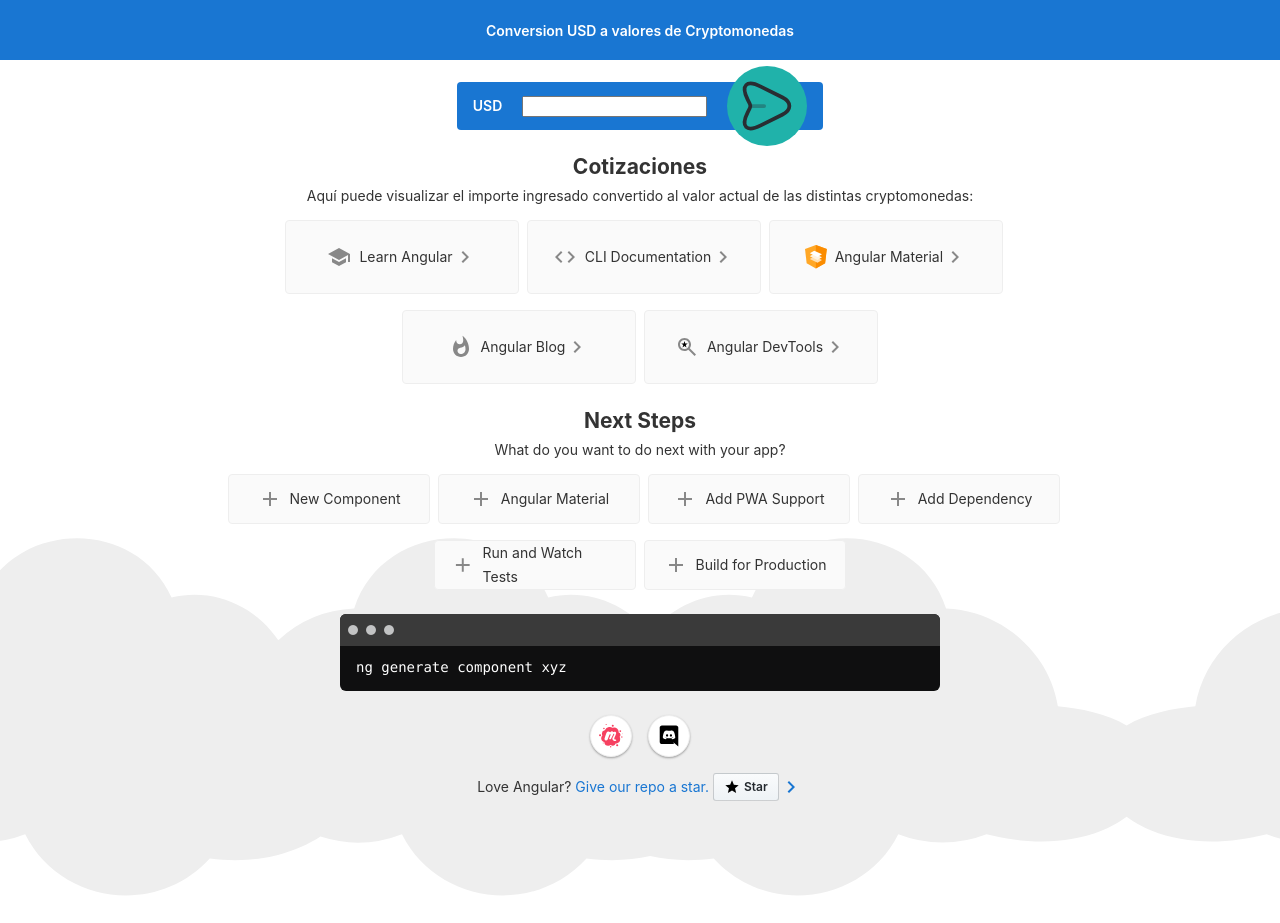
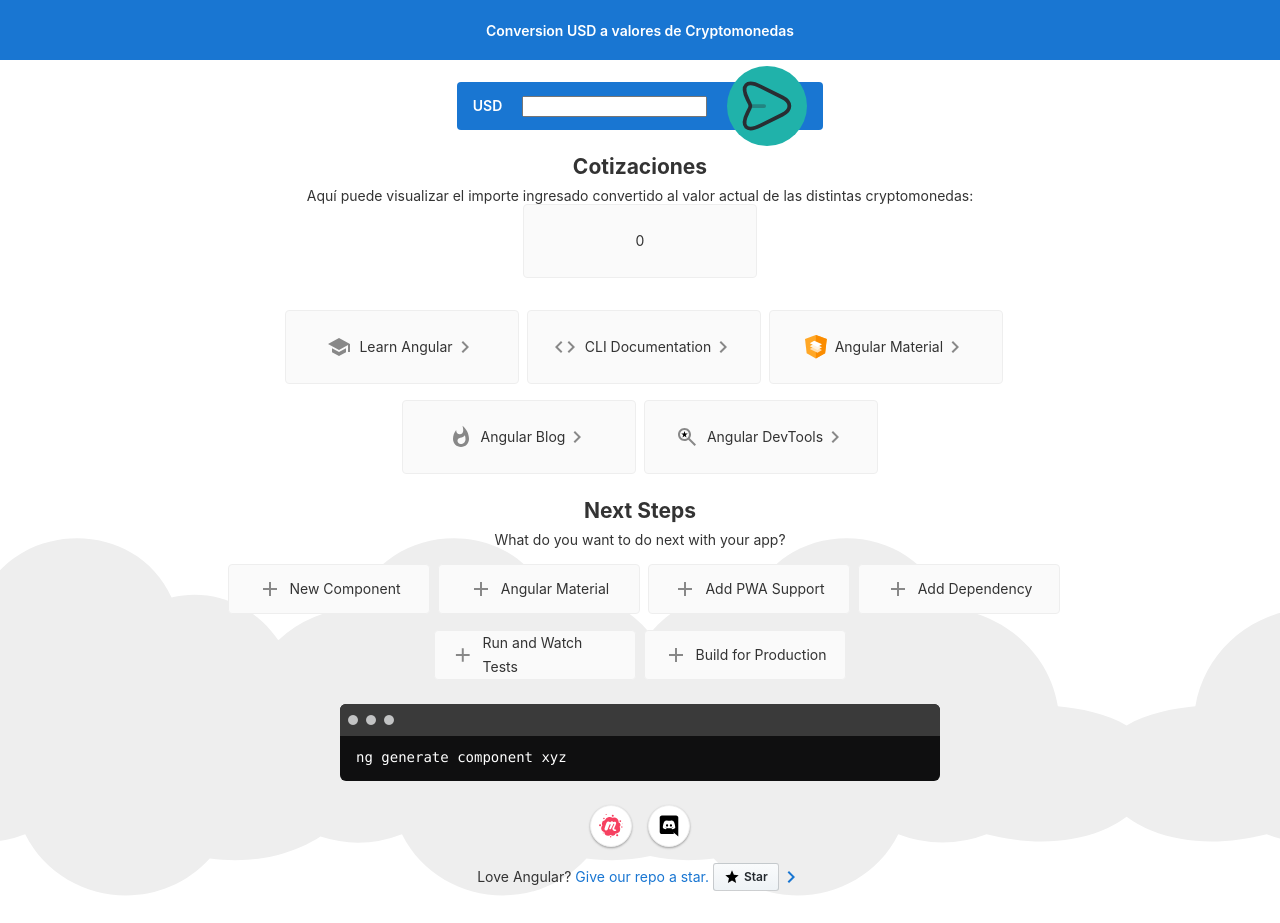
Before and after one commit to AdrianLemos19891214/DemoPruebaCrypto, an Angular app: page / in a window 1280 px wide. Before the commit the page ends 833 px from the top, so only its background shows below. Built offline with nearby package versions, Linux system fonts and the light colour scheme.

Commit message:
diseño de componente card para criptomonedas

```diff
--- a/src/app/app.component.html
+++ b/src/app/app.component.html
@@ -331,7 +331,7 @@
   <!-- Resources -->
   <h2>Cotizaciones</h2>
   <p>Aquí puede visualizar el importe ingresado convertido al valor actual de las distintas cryptomonedas:</p>
-
+  <app-cotizacion-card></app-cotizacion-card>
   <div class="card-container">
     <a class="card" target="_blank" rel="noopener" href="https://angular.io/tutorial">
       <svg class="material-icons" xmlns="http://www.w3.org/2000/svg" width="24" height="24" viewBox="0 0 24 24"><path d="M5 13.18v4L12 21l7-3.82v-4L12 17l-7-3.82zM12 3L1 9l11 6 9-4.91V17h2V9L12 3z"/></svg>
--- a/src/app/app.module.ts
+++ b/src/app/app.module.ts
@@ -3,10 +3,12 @@ import { BrowserModule } from '@angular/platform-browser';
 
 import { AppRoutingModule } from './app-routing.module';
 import { AppComponent } from './app.component';
+import { CotizacionCardComponent } from './cotizacion-card/cotizacion-card.component';
 
 @NgModule({
   declarations: [
-    AppComponent
+    AppComponent,
+    CotizacionCardComponent
   ],
   imports: [
     BrowserModule,
--- /dev/null
+++ b/src/app/cotizacion-card/cotizacion-card.component.css
@@ -0,0 +1,16 @@
+.card {
+    all: unset;
+    border-radius: 4px;
+    border: 1px solid #eee;
+    background-color: #fafafa;
+    height: 40px;
+    width: 200px;
+    margin: 0 8px 16px;
+    padding: 16px;
+    display: flex;
+    flex-direction: row;
+    justify-content: center;
+    align-items: center;
+    transition: all 0.2s ease-in-out;
+    line-height: 24px;
+  }
--- /dev/null
+++ b/src/app/cotizacion-card/cotizacion-card.component.html
@@ -0,0 +1,3 @@
+<div class="card">
+    <span>{{valor}} {{cryptomoneda}}</span>
+   </div>
--- /dev/null
+++ b/src/app/cotizacion-card/cotizacion-card.component.ts
@@ -0,0 +1,11 @@
+import { Component } from '@angular/core';
+
+@Component({
+  selector: 'app-cotizacion-card',
+  templateUrl: './cotizacion-card.component.html',
+  styleUrls: ['./cotizacion-card.component.css']
+})
+export class CotizacionCardComponent {
+valor: number = 0;
+cryptomoneda: string = "";
+}
```
Also changed, not shown: 1 other file (tests, documents, lock files or other folders).
